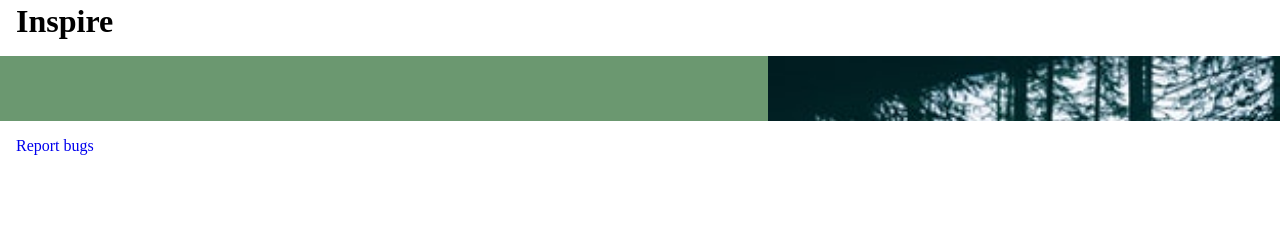
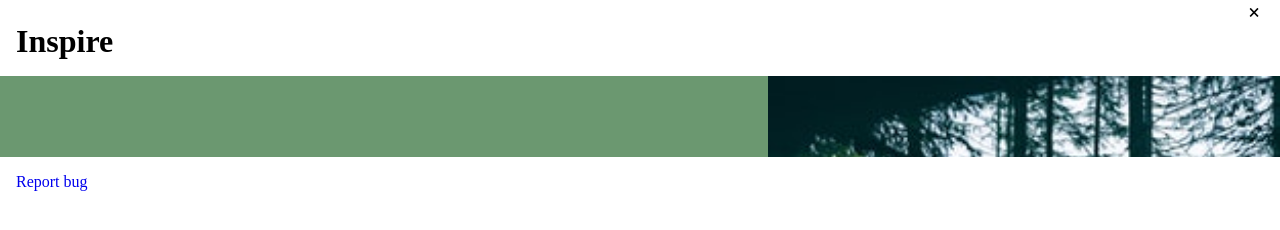
Before and after one commit to nibble0101/Quotes, a website with bundled scripts: page extensions/chrome/public/index.html in a window 1280 px wide. Built offline with nearby package versions, Linux system fonts and the light colour scheme.

Commit message:
chore: add button for closing popup window and increase text size for readability

```diff
--- a/extensions/chrome/public/index.html
+++ b/extensions/chrome/public/index.html
@@ -6,19 +6,24 @@
   </head>
   <body>
     <header class="header">
+      <p class="header__close-btn-wrapper">
+        <button class="btn" id="close-btn" title="Close">&#128473;</button>
+      </p>
       <h1 id="header">Inspire</h1>
       <p id="intro"></p>
     </header>
     <main class="main-wrapper">
       <section class="section-one">
-        <p id="quote" id="quote" class="margin-top-and-bottom"></p>
+        <p id="quote" class="margin-top-and-bottom large-font"></p>
         <p id="author"></p>
       </section>
       <div class="section-two"></div>
     </main>
     <footer class="footer">
       <p>
-        <a href="#" class="link">Report bugs</a>
+        <a href="https://github.com/nibble0101/Quotes/issues/new" class="link"
+          >Report bug</a
+        >
       </p>
     </footer>
   </body>
```
